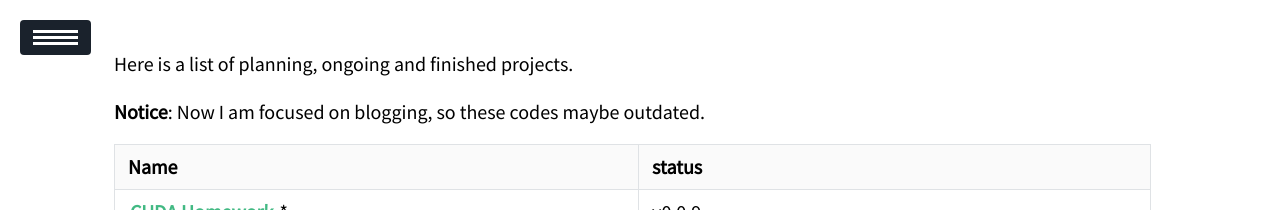
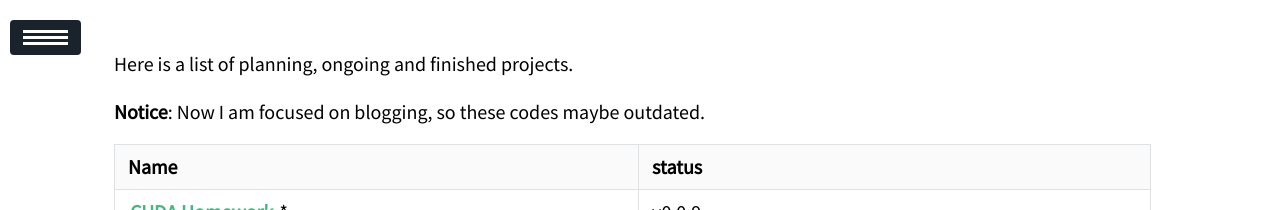
Before and after one commit to ssskz/ssskz.github.io, a Jekyll site: the page built from repo/index.md, in a window 1280 px wide. Shown: the top 210 px of the page. Built offline with Jekyll 4.4.1, drawn with Linux system fonts in a browser that asks for light colours; nearby versions of some CDN libraries.

Commit message:
Update post.css

```diff
--- a/assets/css/post.css
+++ b/assets/css/post.css
@@ -158,7 +158,7 @@ a.sidebar-nav-item:focus {
 .sidebar-toggle {
   position: absolute;
   top:  1rem;
-  left: 1rem;
+  left: 0.5rem;
   display: block;
   width: 2rem;
   padding: .5rem .65rem;
```
